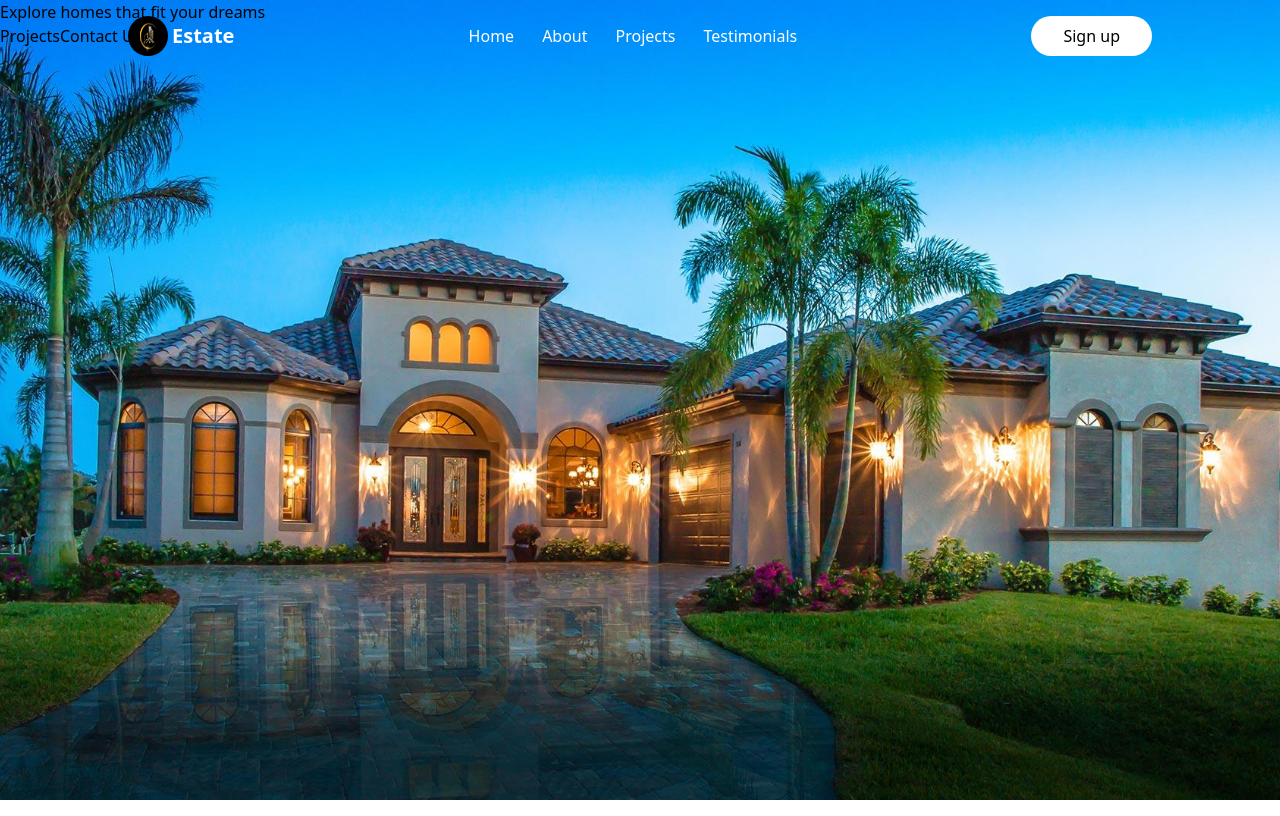
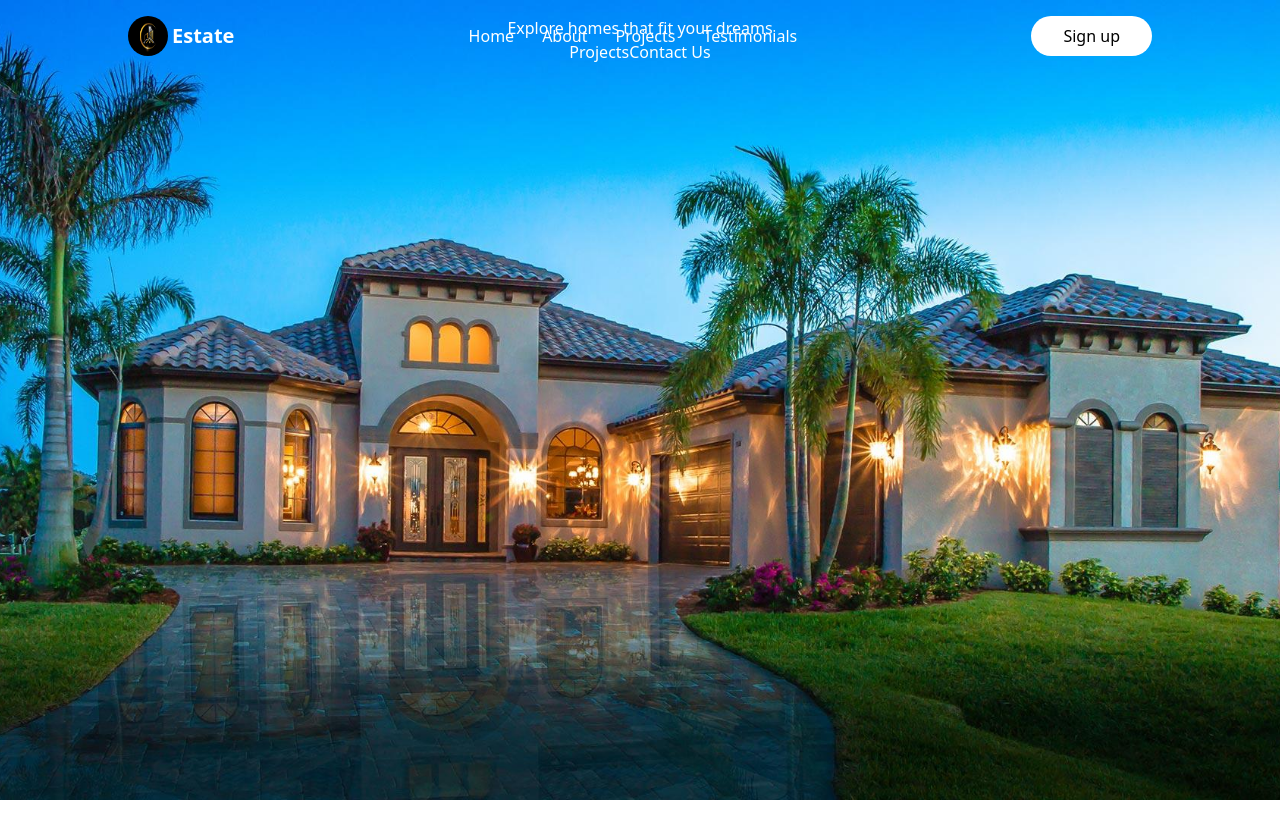
Before and after one commit to Divyadharshana5/Real_Estate, a React (Vite) app in the folder Real_estate/: page / in a window 1280 px wide. Built offline with nearby package versions, Linux system fonts and the light colour scheme.

Commit message:
update Navbar

```diff
--- a/Real_estate/src/Components/Header.jsx
+++ b/Real_estate/src/Components/Header.jsx
@@ -10,7 +10,7 @@ const Header = () => {
     >
       <Navbar />
 
-      <div>
+      <div className="container text-center mx-auto py-4 px-6 md:px-20 lg:px-32 text-white">
         <h2>Explore homes that fit your dreams</h2>
         <div>
           <a href="">Projects</a>
```
